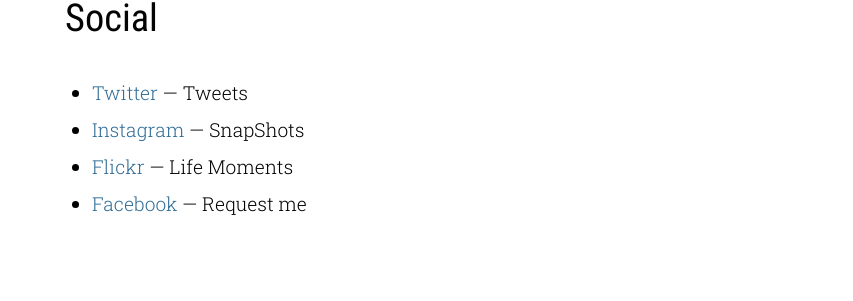
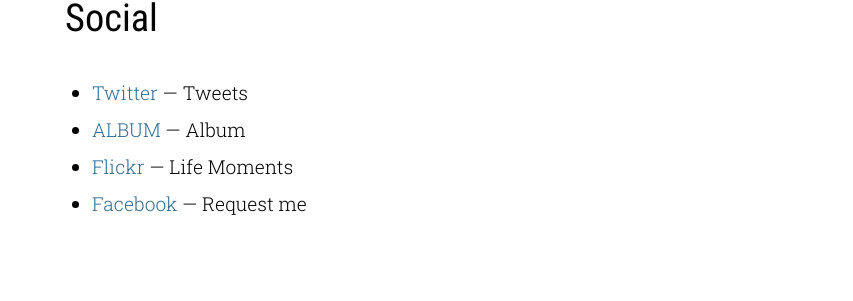
Before and after one commit to imbhartesh/imbhartesh.github.io, a Jekyll site: the page built from about/index.md, in a window 1280 px wide. Shown: the part 676-977 px from the top of the page, without its empty margins (205-1058 px from the left). Built offline with Jekyll 4.4.1, drawn with Linux system fonts in a browser that asks for light colours.

Commit message:
Added Tumblr Album

```diff
--- a/about/index.md
+++ b/about/index.md
@@ -16,7 +16,7 @@ Learning. Loving. Dreaming. Hoping. Praying.
 ## Social
 
 - [Twitter](http://twitter.com/imbhartesh) — Tweets
-- [Instagram](http://instagram.com/iambhartesh/) — SnapShots
+- [ALBUM](http://imbhartesh.tumblr.com) — Album
 - [Flickr](https://www.flickr.com/photos/bmclickr/albums/72157656140027328) — Life Moments
 - [Facebook](http://www.facebook.com/iambhartesh) — Request me
 
```
